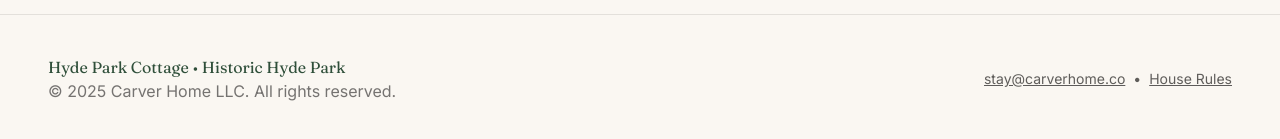
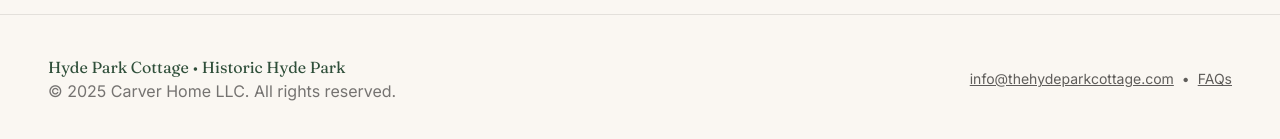
Before and after one commit to marcnevin2008-bit/thehydeparkcottage-website, a React (Vite) app: page / in a window 1280 px wide. Shown: the part 3811-3950 px from the top of the page. Built offline with nearby package versions, Linux system fonts and the light colour scheme.

Commit message:
Update footer email and FAQ link

```diff
--- a/src/App.jsx
+++ b/src/App.jsx
@@ -264,9 +264,9 @@ function Footer() {
           <p className="text-coal/60">© {new Date().getFullYear()} Carver Home LLC. All rights reserved.</p>
         </div>
         <div className="text-sm text-coal/70">
-          <a href="mailto:stay@carverhome.co" className="underline">stay@carverhome.co</a>
+          <a href="mailto:info@thehydeparkcottage.com" className="underline">info@thehydeparkcottage.com</a>
           <span className="mx-2">•</span>
-          <NavLink to="/faq" className="underline">House Rules</NavLink>
+          <NavLink to="/faq" className="underline">FAQs</NavLink>
         </div>
       </div>
     </footer>
```
